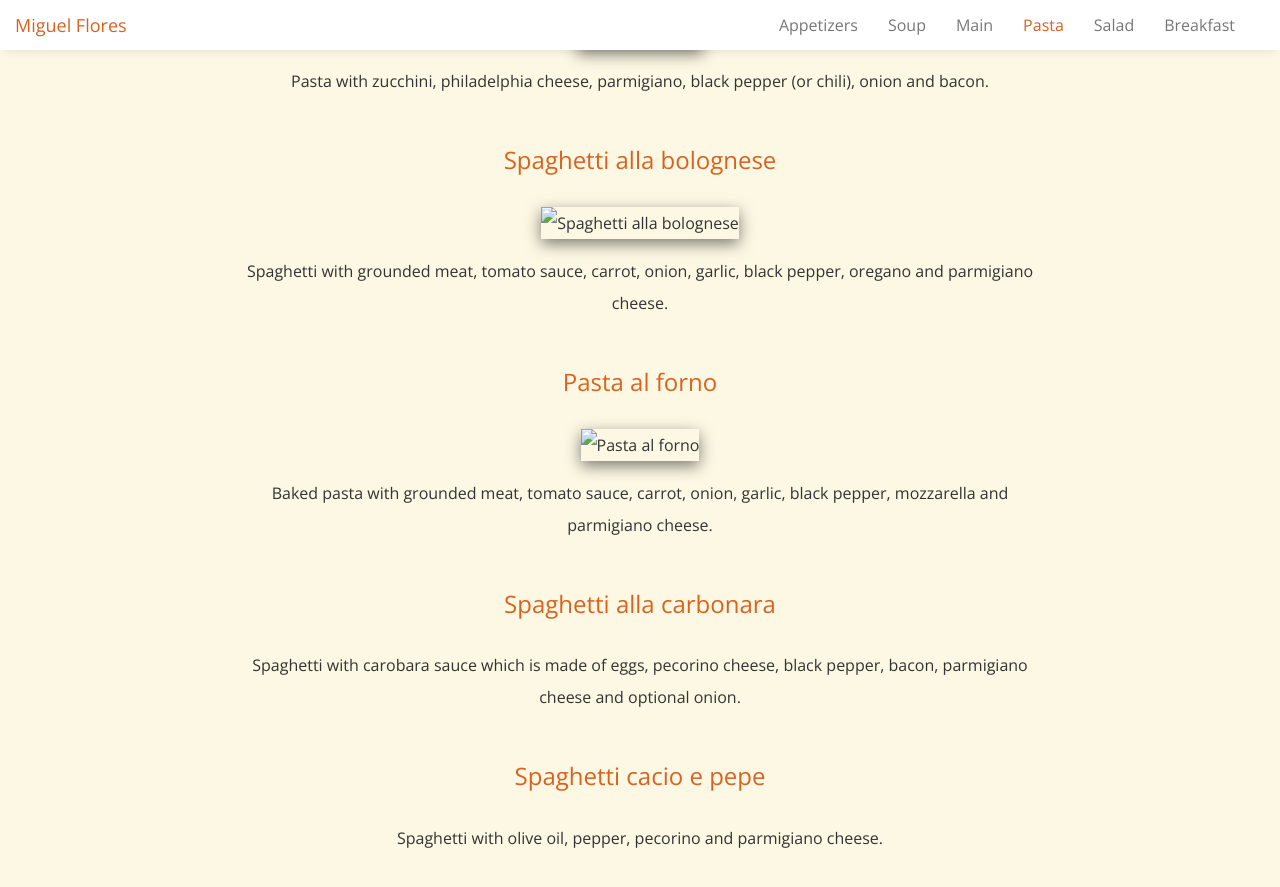
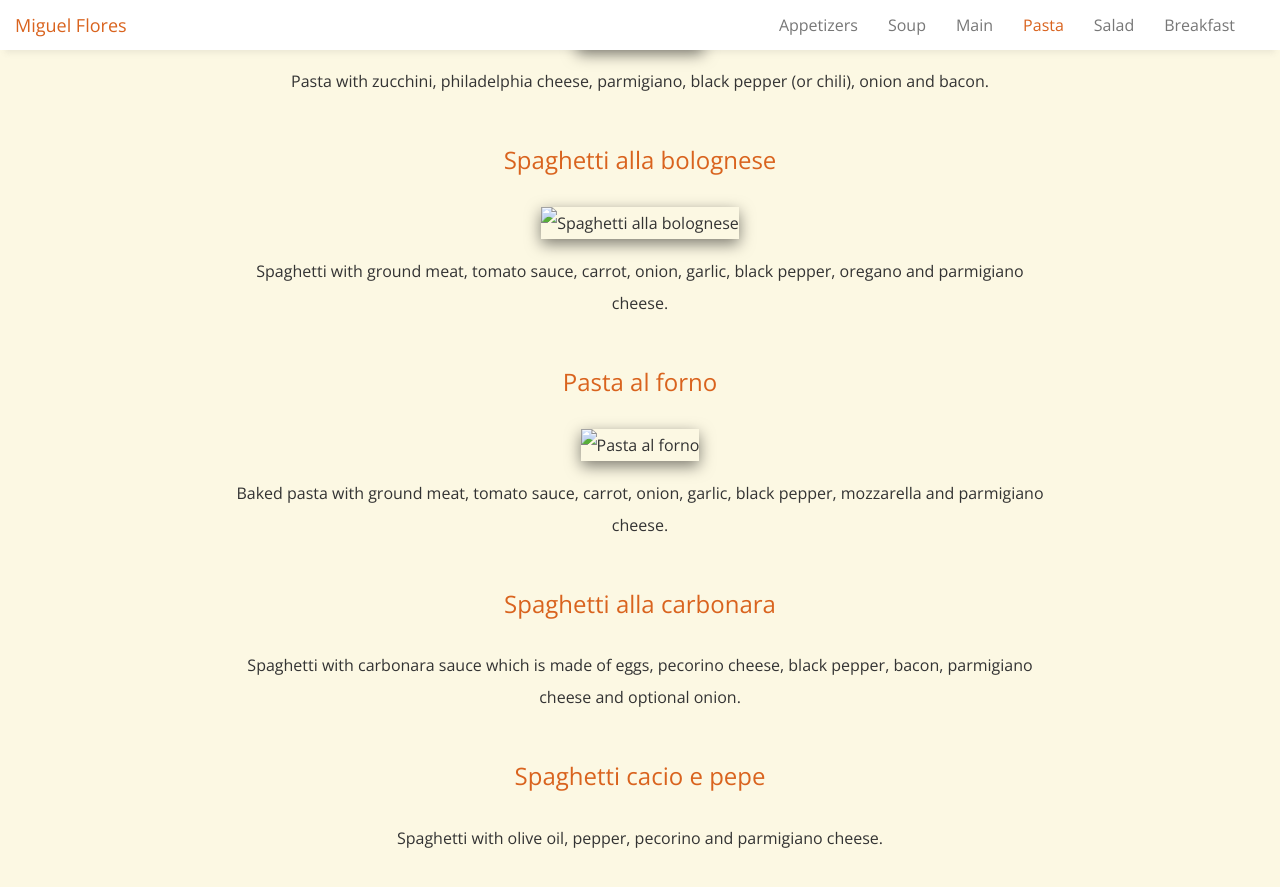
Before and after one commit to miguelfrde/miguelfrde.github.io, a Jekyll site: the page built from food/index.html, in a window 1280 px wide and 900 px high, scrolled down 5562 px. Shown: the top 887 px of the window. Built offline with Jekyll 4.4.1, drawn with Linux system fonts in a browser that asks for light colours; nearby versions of some CDN libraries; some of the changed text lies outside the part shown.

Commit message:
Fix some typos

```diff
--- a/_data/food.yaml
+++ b/_data/food.yaml
@@ -34,7 +34,7 @@
     - name: Lentils soup
       picture: lentilsoup.jpg
       description: >
-        Lentils soup with red paprika, green paprika, potatos onion, garlic,
+        Lentils soup with red paprika, green paprika, potatos, onion, garlic,
         carrot and chorizo.
 
     - name: Patatas a la riojana
@@ -49,7 +49,7 @@
       description: >
         Baked melanzane layers separated by mozzarella, parmigiano cheese and a
         sauce made of carrot, tomato, black pepper, onion, garlic and optional
-        meat.
+        ground meat.
 
     - name: Baked chicken
       picture: bakedchicken.jpg
@@ -60,7 +60,7 @@
     - name: Meatballs
       picture: meatballs.jpg
       description: >
-        Meatballs with parsley, black pepper, fried onion and garlic poweder
+        Meatballs with parsley, black pepper, fried onion and garlic powder
         inside with tomato sauce and fried potatoes.
 
     - name: Hamburger
@@ -103,18 +103,18 @@
     - name: Spaghetti alla bolognese
       picture: pastabolognesa.jpg
       description: >
-        Spaghetti with grounded meat, tomato sauce, carrot, onion, garlic, black
+        Spaghetti with ground meat, tomato sauce, carrot, onion, garlic, black
         pepper, oregano and parmigiano cheese.
 
     - name: Pasta al forno
       picture: pastaalforno.jpg
       description: >
-        Baked pasta with grounded meat, tomato sauce, carrot, onion, garlic,
+        Baked pasta with ground meat, tomato sauce, carrot, onion, garlic,
         black pepper, mozzarella and parmigiano cheese.
 
     - name: Spaghetti alla carbonara
       description: >
-        Spaghetti with carobara sauce which is made of eggs, pecorino cheese,
+        Spaghetti with carbonara sauce which is made of eggs, pecorino cheese,
         black pepper, bacon, parmigiano cheese and optional onion.
 
     - name: Spaghetti cacio e pepe
@@ -123,8 +123,8 @@
 
     - name: Pasta broccoli
       description: >
-        Pasta with a sauce made of broccoli, onion, red chili pepper or black
-        pepper, cheese, bacon and parmigiano cheese.
+        Pasta with a sauce made of broccoli, onion, red chili pepper, cheese,
+        bacon and parmigiano cheese.
 
     - name: Pasta melanzane
       description: >
@@ -150,8 +150,7 @@
     - name: Russian salad
       picture: russiansalad.jpg
       description: >
-        Russian salad made with boiled potatoes, boiled eggs, boiled carrots,
-        mayonnaise and tuna.
+        Boiled potatoes, boiled eggs, boiled carrots, mayonnaise and tuna.
 
     - name: Spinach salad
       picture: spinachsalad.jpg
```
